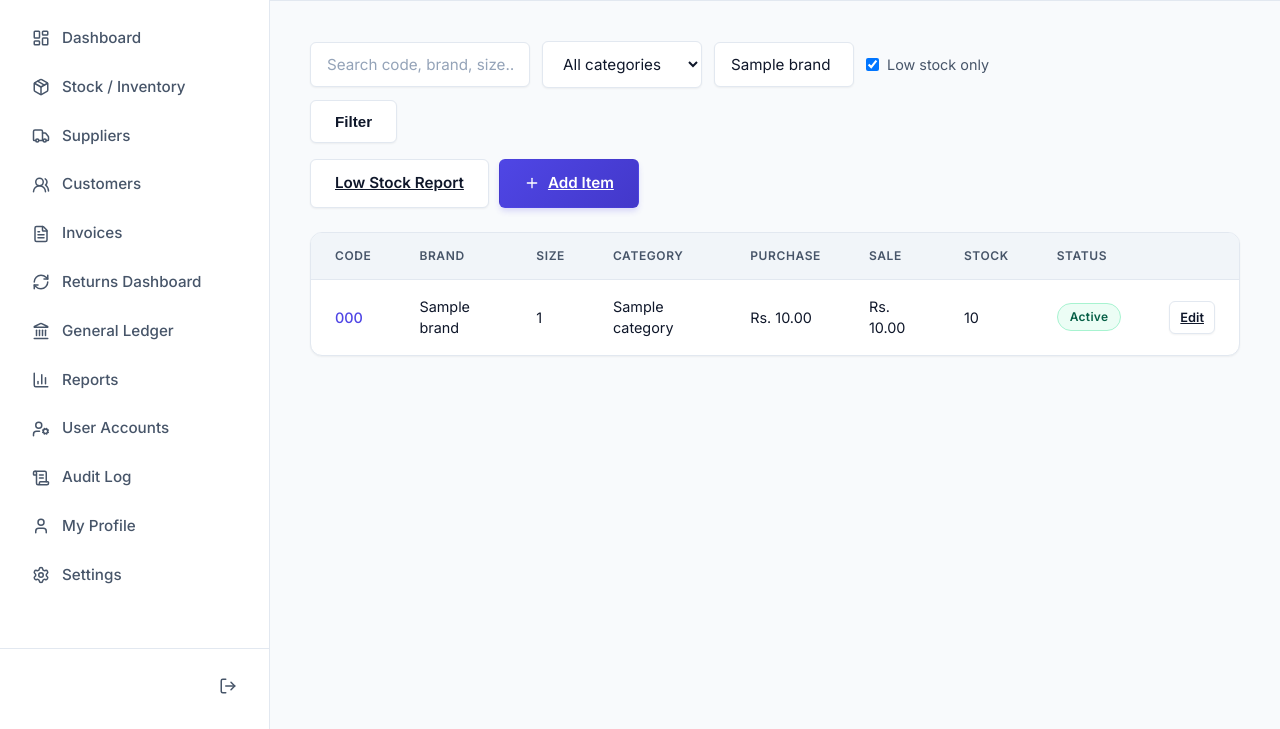
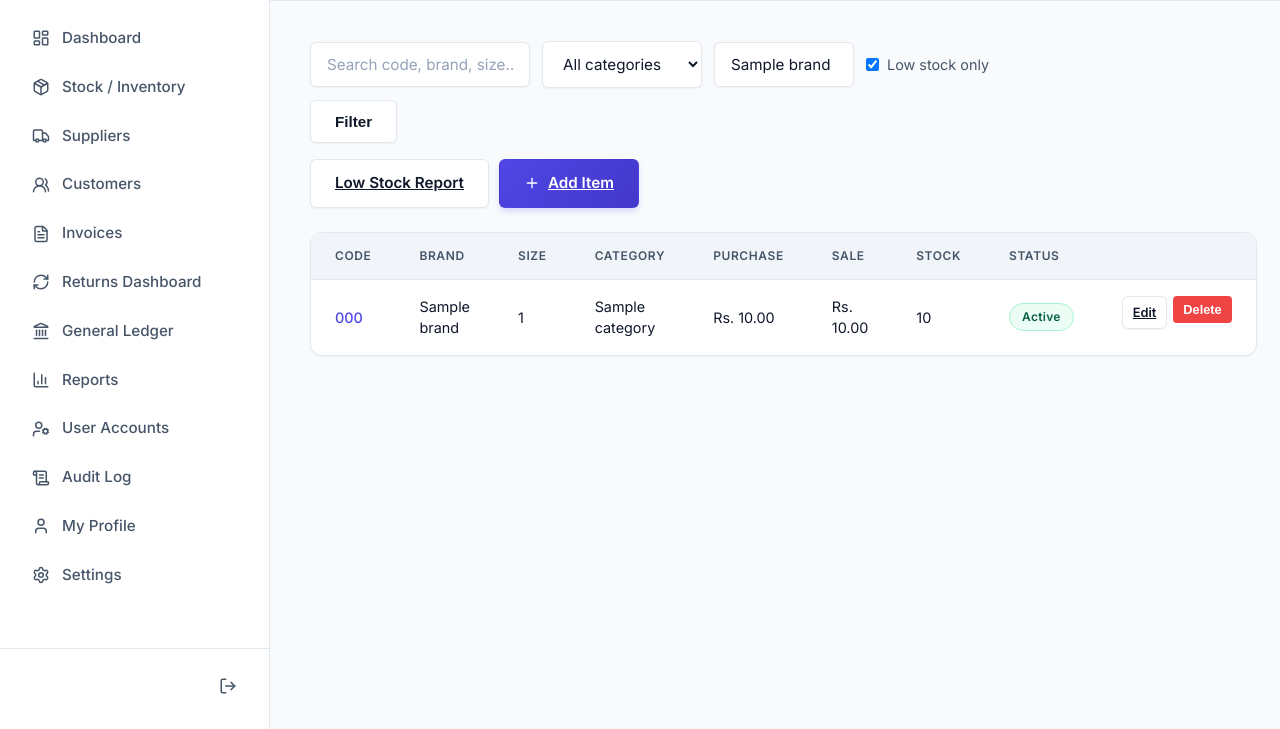
Before and after one commit to MSaad1212/shopmanagment, a FastAPI app: template app/templates/stock/list.html in a window 1280 px wide. Shown: the part 71-800 px from the top of the page. Run offline with FastAPI, Linux system fonts and the light colour scheme; the template is opened without the code that fills it: most values are stand-ins (such as "Sample title", 1, 10 or a date in 2020); some libraries are stand-ins or nearby versions.

```diff
--- a/app/templates/stock/list.html
+++ b/app/templates/stock/list.html
@@ -46,7 +46,12 @@
                     {% endif %}
                 </td>
                 <td>{% if item.status == 'Active' %}<span class="badge badge-success">Active</span>{% else %}<span class="badge badge-danger">{{ item.status }}</span>{% endif %}</td>
-                <td><a href="/stock/{{ item.id }}/edit" class="btn btn-secondary" style="width:auto;padding:6px 10px;font-size:0.8rem;">Edit</a></td>
+                <td style="display:flex; gap:6px;">
+                    <a href="/stock/{{ item.id }}/edit" class="btn btn-secondary" style="width:auto;padding:6px 10px;font-size:0.8rem;">Edit</a>
+                    <form action="/stock/{{ item.id }}/delete" method="POST" style="display:inline;" onsubmit="return confirm('Are you sure you want to delete this item?');">
+                        <button type="submit" class="btn" style="width:auto;padding:6px 10px;font-size:0.8rem;background-color:var(--error);color:white;border:none;border-radius:4px;cursor:pointer;">Delete</button>
+                    </form>
+                </td>
             </tr>
             {% else %}
             <tr><td colspan="9" style="text-align:center;color:var(--text-muted);">No items yet. Add your first part/item.</td></tr>
```
Also changed, not shown: app/templates/customers/list.html (+8 -1 lines), app/templates/suppliers/list.html (+6 -1 lines).
